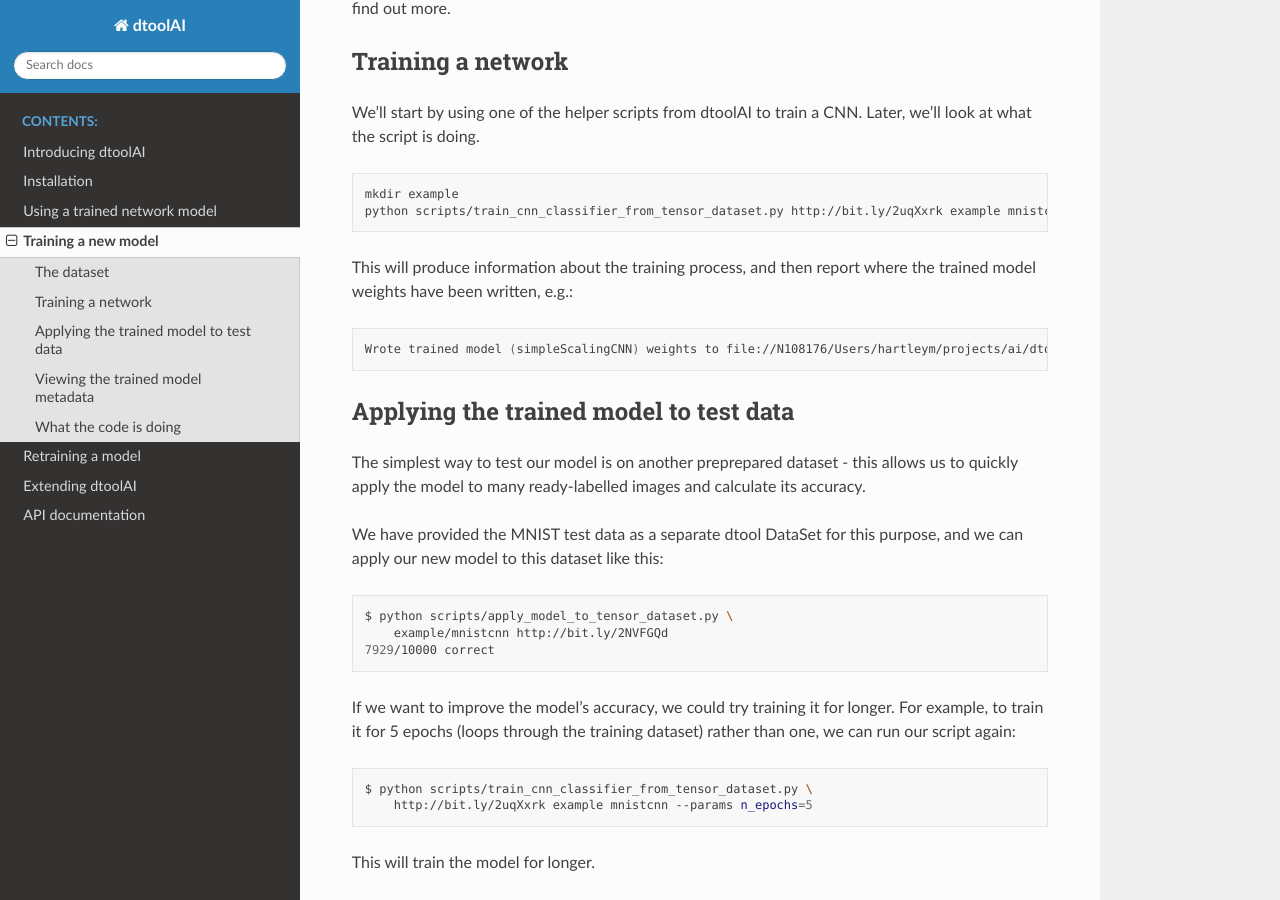
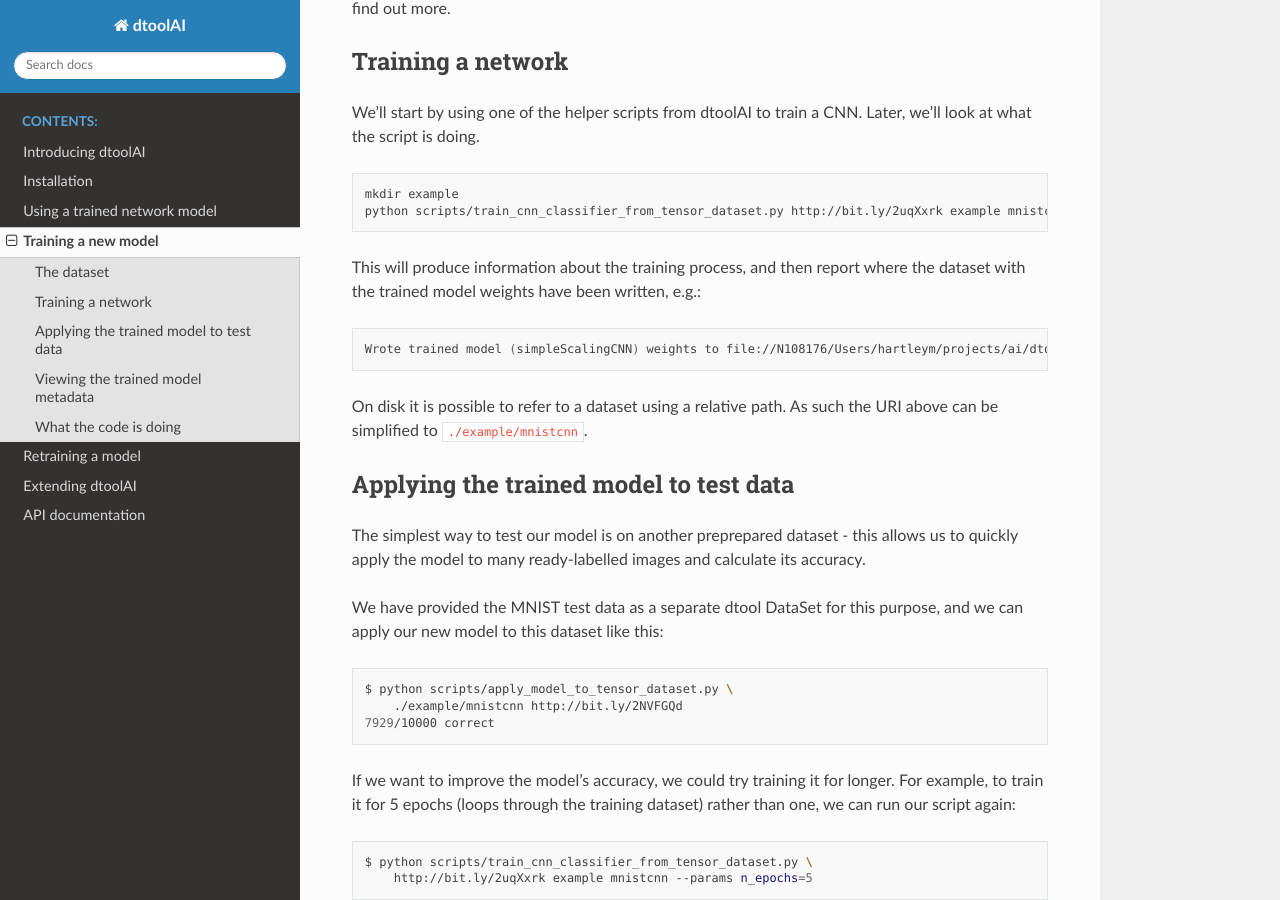
Before and after one commit to JIC-CSB/dtoolai, a Sphinx documentation site: the page built from docs/source/training.rst, in a window 1280 px wide and 900 px high, scrolled down 629 px. Built offline with Sphinx 7.4.7 and the Read the Docs theme 2.0.0, drawn with Linux system fonts in a browser that asks for light colours.

Commit message:
Explain that example/mnistcnn refers to a dataset on disk

```diff
--- a/docs/source/training.rst
+++ b/docs/source/training.rst
@@ -40,11 +40,13 @@ Later, we'll look at what the script is doing.
     python scripts/train_cnn_classifier_from_tensor_dataset.py http://bit.ly/2uqXxrk example mnistcnn
 
 This will produce information about the training process, and then report where
-the trained model weights have been written, e.g.:
+the dataset with the trained model weights have been written, e.g.:
 
 .. code-block:: bash
 
     Wrote trained model (simpleScalingCNN) weights to file://N108176/Users/hartleym/projects/ai/dtoolai-p/example/mnistcnn
+
+On disk it is possible to refer to a dataset using a relative path. As such the URI above can be simplified to ``./example/mnistcnn``.
 
 Applying the trained model to test data
 ~~~~~~~~~~~~~~~~~~~~~~~~~~~~~~~~~~~~~~~
@@ -59,7 +61,7 @@ purpose, and we can apply our new model to this dataset like this:
 .. code-block:: bash
 
     $ python scripts/apply_model_to_tensor_dataset.py \
-        example/mnistcnn http://bit.ly/2NVFGQd
+        ./example/mnistcnn http://bit.ly/2NVFGQd
     7929/10000 correct
 
 If we want to improve the model's accuracy, we could try training it for longer.
```
